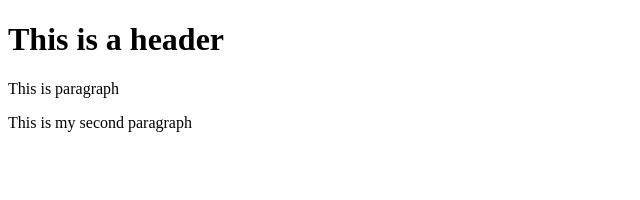
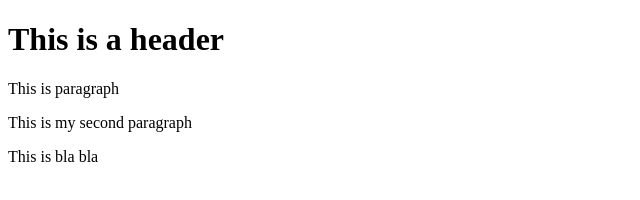
Before and after one commit to RamyaTelsang/git-test, a website: page index.html in a window 1280 px wide. Shown: the whole page, without its empty margins (0-640 px from the left). Drawn offline with Linux system fonts and the light colour scheme.

Commit message:
fourth commit

```diff
--- a/index.html
+++ b/index.html
@@ -5,5 +5,6 @@
     <h1>This is a header</h1>
     <p>This is paragraph</p>
     <p>This is my second paragraph</p>
+    <p>This is bla bla</p>
    </body>
 </html>
```
Also changed, not shown: package.json (added, +24 -0 lines), 2 other files.
